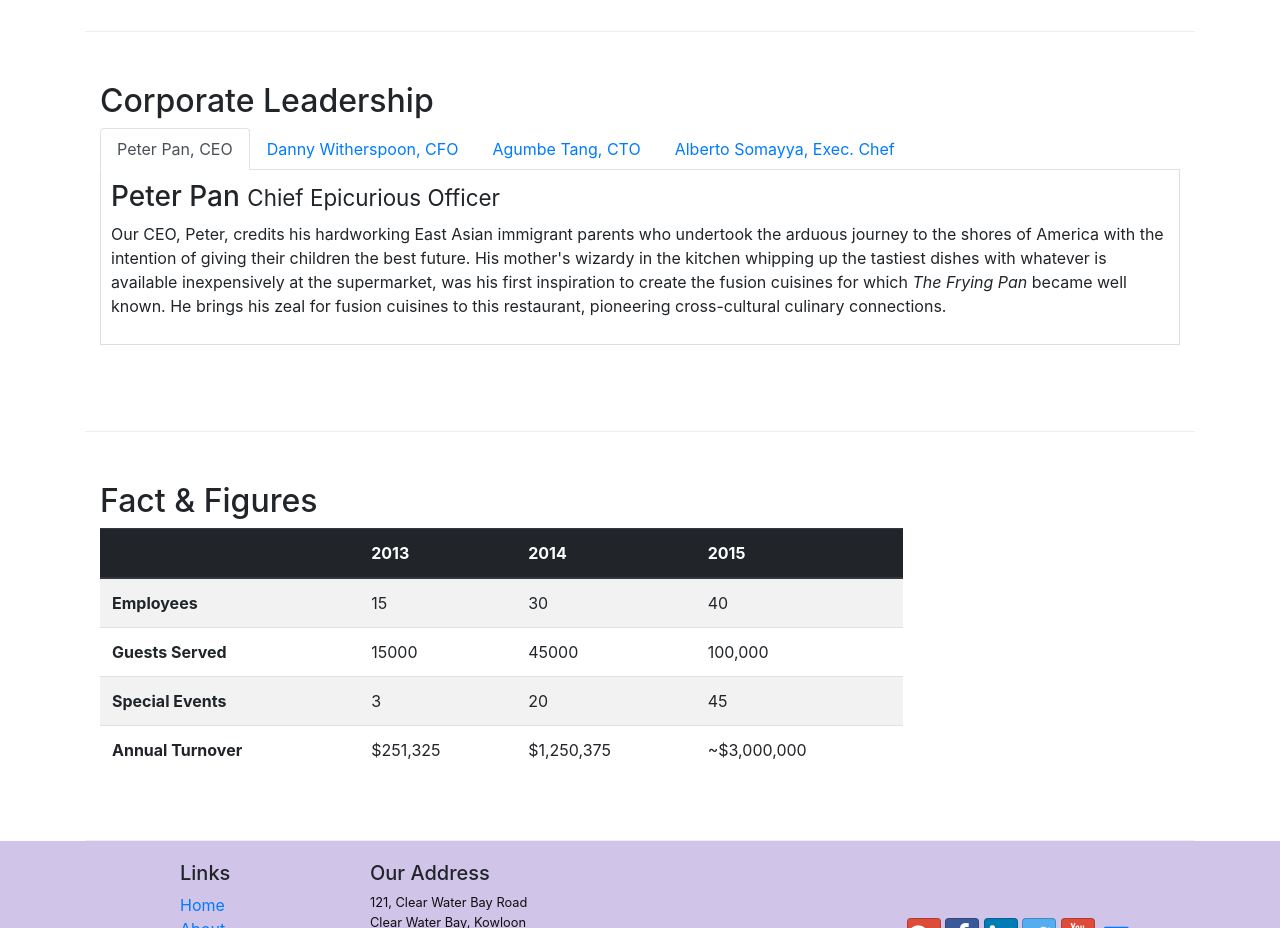
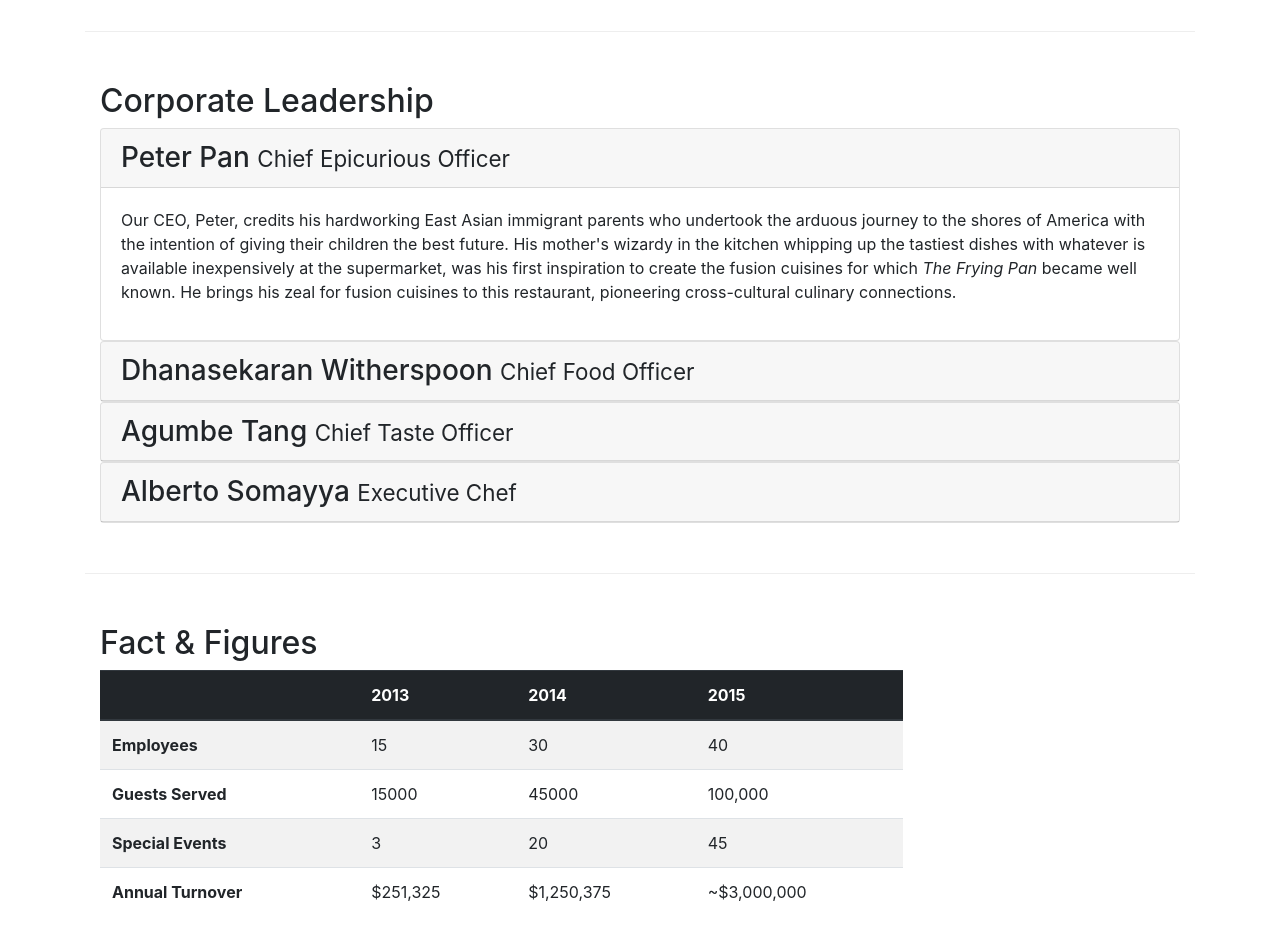
Before and after one commit to nabi-elhraichi/Bootstrap, a website: page aboutus.html in a window 1280 px wide. Shown: the part 940-1868 px from the top of the page. Drawn offline with nearby package versions, Linux system fonts and the light colour scheme.

Commit message:
Accordion

```diff
--- a/aboutus.html
+++ b/aboutus.html
@@ -100,29 +100,51 @@
         <div class="row row-content">
             <div class="col-12 justify-content-center">
                 <h2>Corporate Leadership</h2>
-                <ul class="nav nav-tabs">
-                    <li class="nav-item"><a class="nav-link active" href="#peter" role="tab" data-toggle="tab">Peter Pan, CEO</a></li>
-                    <li class="nav-item"><a class="nav-link" href="#danny" role="tab" data-toggle="tab">Danny Witherspoon, CFO</a></li>
-                    <li class="nav-item"><a class="nav-link" href="#agumbe" role="tab" data-toggle="tab">Agumbe Tang, CTO</a></li>
-                    <li class="nav-item"><a class="nav-link" href="#alberto" role="tab" data-toggle="tab">Alberto Somayya, Exec. Chef</a></li>
-                </ul>
-                <div class="tab-content">
-                    <div role="tabpanel" class="tab-pane fade show active" id="peter">
-                        <h3>Peter Pan <small>Chief Epicurious Officer</small></h3>
-                        <p class="d-none d-sm-block">Our CEO, Peter, credits his hardworking East Asian immigrant parents who undertook the arduous journey to the shores of America with the intention of giving their children the best future. His mother's wizardy in the kitchen whipping up the tastiest dishes with whatever is available inexpensively at the supermarket, was his first inspiration to create the fusion cuisines for which <em>The Frying Pan</em> became well known. He brings his zeal for fusion cuisines to this restaurant, pioneering cross-cultural culinary connections.</p>
+                <div id="accordion">
+                    <div class="card">
+                        <div class="card-header" role="tab" id="peterhead">
+                            <h3 class="mb-0"><a data-toggle="collapse" data-target="#peter" > Peter Pan <small>Chief Epicurious Officer</small></a></h3>
+                        </div>
+                        <div class="collapse show" id="peter" data-parent="#accordion">
+                            <div class="card-body">
+                                <p class="d-none d-sm-block">Our CEO, Peter, credits his hardworking East Asian immigrant parents who undertook the arduous journey to the shores of America with the intention of giving their children the best future. His mother's wizardy in the kitchen whipping up the tastiest dishes with whatever is available inexpensively at the supermarket, was his first inspiration to create the fusion cuisines for which <em>The Frying Pan</em> became well known. He brings his zeal for fusion cuisines to this restaurant, pioneering cross-cultural culinary connections.</p>
+                            </div>
+                        </div>
                     </div>
-                    <div role="tabpanel" class="tab-pane fade" id="danny">
-                        <h3>Dhanasekaran Witherspoon <small>Chief Food Officer</small></h3>
-                        <p class="d-none d-sm-block">Our CFO, Danny, as he is affectionately referred to by his colleagues, comes from a long established family tradition in farming and produce. His experiences growing up on a farm in the Australian outback gave him great appreciation for varieties of food sources. As he puts it in his own words, <em>Everything that runs, wins, and everything that stays, pays!</em></p>
+
+                    <div class="card">
+                        <div class="card-header" role="tab" id="dannyhead">
+                            <h3 class="mb-0"><a class="collapsed" data-toggle="collapse" data-target="#danny" > Dhanasekaran Witherspoon <small>Chief Food Officer</small></a></h3>
+                        </div>
+                        <div class="collapse" id="danny" data-parent="#accordion">
+                            <div class="card-body">
+                                <p class="d-none d-sm-block">Our CFO, Danny, as he is affectionately referred to by his colleagues, comes from a long established family tradition in farming and produce. His experiences growing up on a farm in the Australian outback gave him great appreciation for varieties of food sources. As he puts it in his own words, <em>Everything that runs, wins, and everything that stays, pays!</em></p>
+                            </div>
+                        </div>
                     </div>
-                    <div role="tabpanel" class="tab-pane fade" id="agumbe">
-                        <h3>Agumbe Tang <small>Chief Taste Officer</small></h3>
-                        <p class="d-none d-sm-block">Blessed with the most discerning gustatory sense, Agumbe, our CTO, personally ensures that every dish that we serve meets his exacting tastes. Our chefs dread the tongue lashing that ensues if their dish does not meet his exacting standards. He lives by his motto, <em>You click only if you survive my lick.</em></p>
+
+                    <div class="card">
+                        <div class="card-header" role="tab" id="agumbehead">
+                            <h3 class="mb-0"><a class="collapsed" data-toggle="collapse" data-target="#agumbe" > Agumbe Tang <small>Chief Taste Officer</small></a></h3>
+                        </div>
+                        <div class="collapse" id="agumbe" data-parent="#accordion">
+                            <div class="card-body">
+                                <p class="d-none d-sm-block">Blessed with the most discerning gustatory sense, Agumbe, our CTO, personally ensures that every dish that we serve meets his exacting tastes. Our chefs dread the tongue lashing that ensues if their dish does not meet his exacting standards. He lives by his motto, <em>You click only if you survive my lick.</em></p>
+                            </div>
+                        </div>
                     </div>
-                    <div role="tabpanel" class="tab-pane fade" id="alberto">
-                        <h3>Alberto Somayya <small>Executive Chef</small></h3>
-                        <p class="d-none d-sm-block">Award winning three-star Michelin chef with wide International experience having worked closely with whos-who in the culinary world, he specializes in creating mouthwatering Indo-Italian fusion experiences. He says, <em>Put together the cuisines from the two craziest cultures, and you get a winning hit! Amma Mia!</em></p>
+
+                    <div class="card">
+                        <div class="card-header" role="tab" id="albertohead">
+                            <h3 class="mb-0"><a class="collapsed" data-toggle="collapse" data-target="#alberto" > Alberto Somayya <small>Executive Chef</small></a></h3>
+                        </div>
+                        <div class="collapse" id="alberto" data-parent="#accordion">
+                            <div class="card-body">
+                                <p class="d-none d-sm-block">Award winning three-star Michelin chef with wide International experience having worked closely with whos-who in the culinary world, he specializes in creating mouthwatering Indo-Italian fusion experiences. He says, <em>Put together the cuisines from the two craziest cultures, and you get a winning hit! Amma Mia!</em></p>
+                            </div>
+                        </div>
                     </div>
+
                 </div>
             </div>
        </div>
```
